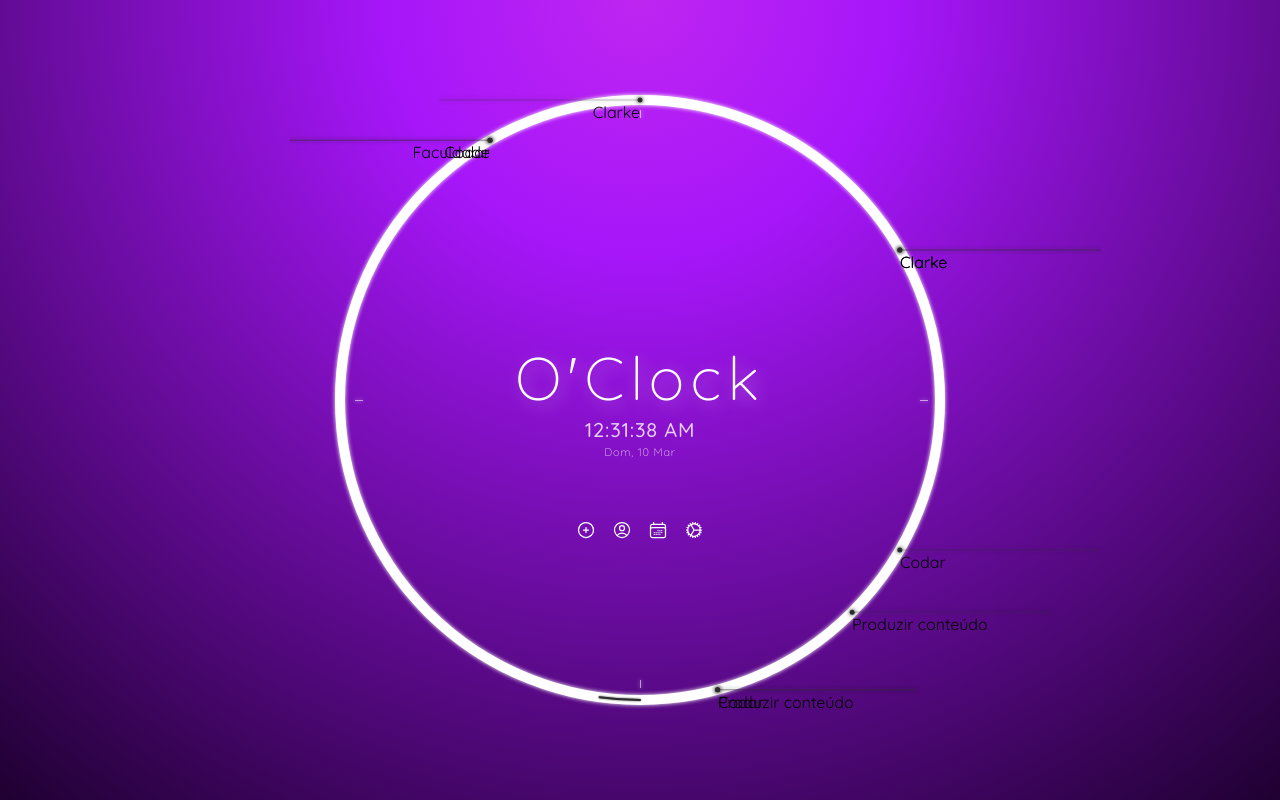
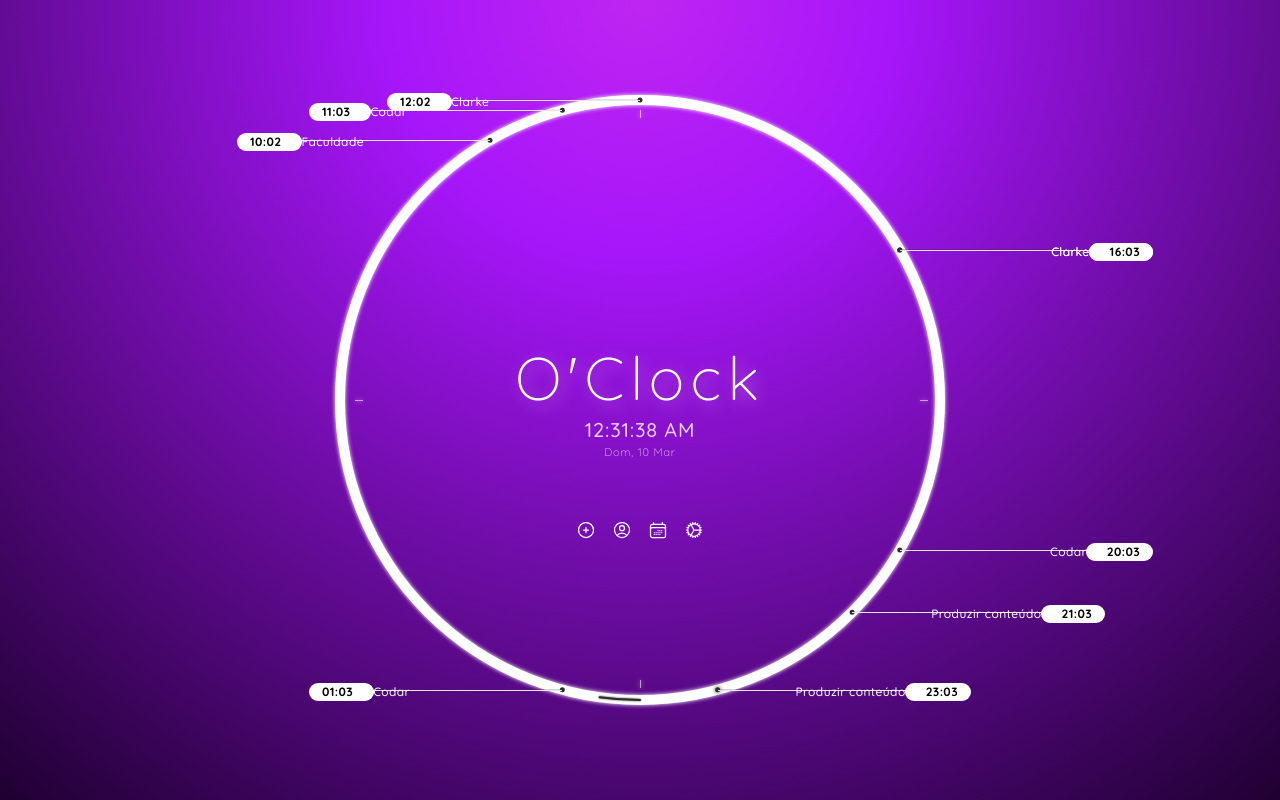
Before and after one commit to kyronsatt/o-clock, a Next.js app: page / in a window 1280 px wide. Built offline with nearby package versions, Linux system fonts and the light colour scheme.

Commit message:
feat: functional mechanism

```diff
--- a/src/app/lib/services/calendar-api/mock.ts
+++ b/src/app/lib/services/calendar-api/mock.ts
@@ -133,7 +133,7 @@ export const getEventsMock: IGetEventsListResponse = {
        "self": true
       },
       "start": {
-       "dateTime": "2024-03-05T20:00:00-03:00",
+       "dateTime": "2024-03-05T22:00:00-03:00",
        "timeZone": "America/Bahia"
       },
       "end": {
@@ -168,7 +168,7 @@ export const getEventsMock: IGetEventsListResponse = {
        "self": true
       },
       "start": {
-       "dateTime": "2024-03-09T07:00:00-03:00",
+       "dateTime": "2024-03-09T08:00:00-03:00",
        "timeZone": "America/Sao_Paulo"
       },
       "end": {
--- a/src/app/ui/clock/canvas-handlers/events-canvas-handler.tsx
+++ b/src/app/ui/clock/canvas-handlers/events-canvas-handler.tsx
@@ -38,11 +38,9 @@ class EventsCanvasHandler extends CanvasHandler {
         );
 
         this._placeEventDataOnClock(
-          // TODO -> REVIEW ITS DESIGN
           this._eventsCtx as CanvasRenderingContext2D,
           eventMarkerCoordinates,
-          eventStartTimeAsDate,
-          event.summary
+          eventStartTimeAsDate
         );
 
         return { event, coordinates: eventMarkerCoordinates };
@@ -68,8 +66,7 @@ class EventsCanvasHandler extends CanvasHandler {
   _placeEventDataOnClock(
     ctx: CanvasRenderingContext2D,
     coordinates: ICoordinates,
-    time: Date,
-    title: string
+    time: Date
   ) {
     const isEventOnFirstHalf = time.getHours() <= 12;
     const coordinateDirection = isEventOnFirstHalf ? -1 : 1;
@@ -83,6 +80,7 @@ class EventsCanvasHandler extends CanvasHandler {
 
     ctx.beginPath();
     ctx.lineWidth = 0.3;
+    ctx.shadowBlur = 0;
     ctx.moveTo(coordinates.x, coordinates.y);
     ctx.lineTo(lineBoundaryCoordinates.x, lineBoundaryCoordinates.y);
     ctx.stroke();
--- a/src/app/ui/clock/events.tsx
+++ b/src/app/ui/clock/events.tsx
@@ -5,21 +5,63 @@ import { twMerge } from "tailwind-merge";
 
 import { ICoordinates } from "./canvas-handlers/types";
 import { IEventRender } from ".";
+import { CLOCK_DARK_COLOR_HEX } from "./canvas-handlers/constants";
+import { formatDate, formatDateFromString } from "@/app/dayjs";
 
 interface IEvents {
   eventsToRender?: Array<IEventRender>;
 }
 
 export default function Events({ eventsToRender }: IEvents) {
-  const getPositionStyle = (coordinates: ICoordinates): CSSProperties => {
+  const isCoordinateOnTheLeft = (coordinates: ICoordinates) =>
+    coordinates.x <= innerWidth / 2;
+  const getPosition = (coordinates: ICoordinates): CSSProperties => {
     const positionStyle: CSSProperties = {
       left: Math.round(coordinates.x),
       top: Math.round(coordinates.y),
       position: "absolute",
+      textAlign: "right",
+      display: "flex",
+      width: "15rem",
     };
 
-    if (coordinates.x <= innerWidth / 2) {
+    if (isCoordinateOnTheLeft(coordinates)) {
       positionStyle.transform = "translateX(-100%)";
+      positionStyle.textAlign = "left";
+    } else {
+      positionStyle.justifyContent = "flex-end";
+    }
+
+    return positionStyle;
+  };
+
+  const getLabelPosition = (coordinates: ICoordinates) => {
+    const positionStyle: CSSProperties = {
+      position: "absolute",
+      display: "flex",
+      top: "-0.5rem",
+    };
+
+    if (!isCoordinateOnTheLeft(coordinates)) {
+      positionStyle.flexDirection = "row-reverse";
+    }
+
+    return positionStyle;
+  };
+
+  const getEventTimeStyle = (coordinates: ICoordinates): CSSProperties => {
+    const paddingInlineGreater = "1.3rem";
+    const paddingInlineLower = "0.8rem";
+    const positionStyle: CSSProperties = {
+      marginInline: "-0.8rem",
+    };
+
+    if (isCoordinateOnTheLeft(coordinates)) {
+      positionStyle.paddingInlineStart = paddingInlineLower;
+      positionStyle.paddingInlineEnd = paddingInlineGreater;
+    } else {
+      positionStyle.paddingInlineStart = paddingInlineGreater;
+      positionStyle.paddingInlineEnd = paddingInlineLower;
     }
 
     return positionStyle;
@@ -31,10 +73,23 @@ export default function Events({ eventsToRender }: IEvents) {
         {eventsToRender?.map(({ event, coordinates }) => (
           <div
             key={`event-render-${event.id}`}
-            className={twMerge("w-fit")}
-            style={getPositionStyle(coordinates)}
+            className={twMerge(
+              "relative tracking-wide",
+              `border-t-[1px] border-soft-dark`
+            )}
+            style={getPosition(coordinates)}
           >
-            <div>{event.summary}</div>
+            <div className="text-xs" style={getLabelPosition(coordinates)}>
+              <div
+                className="rounded-xl font-bold bg-white text-soft-dark py-[1px]"
+                style={getEventTimeStyle(coordinates)}
+              >
+                {formatDateFromString(event.start.dateTime, undefined, "HH:MM")}
+              </div>
+              <div className="rounded-xl font-medium truncate bg-soft-dark text-white px-3 py-[1px] z-[200]">
+                {event.summary}
+              </div>
+            </div>
           </div>
         ))}
       </div>
```
